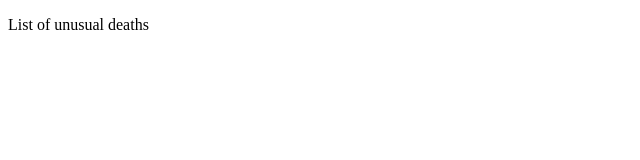
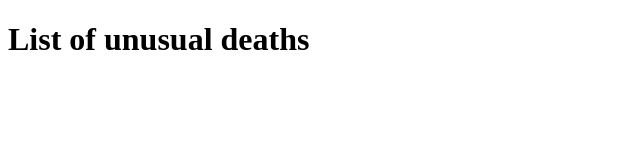
Before and after one commit to camillekkim/unusualdeath.github.io, a plain HTML site: page index.html in a window 1280 px wide. Shown: the whole page, without its empty margins (0-640 px from the left). Drawn offline with Linux system fonts and the light colour scheme.

Commit message:
test
change

```diff
--- a/index.html
+++ b/index.html
@@ -6,6 +6,6 @@
     <title>List of Unusual Deaths</title>
   </head>
   <body>
-    <p>List of unusual deaths</p>
+    <h1>List of unusual deaths</h1>
   </body>
 </html>
```
